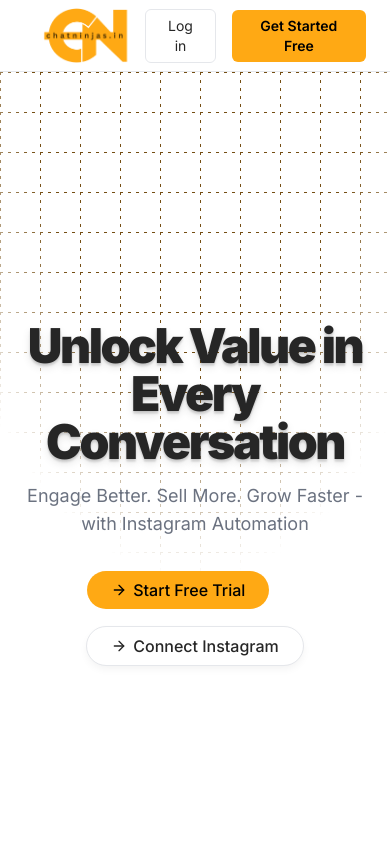
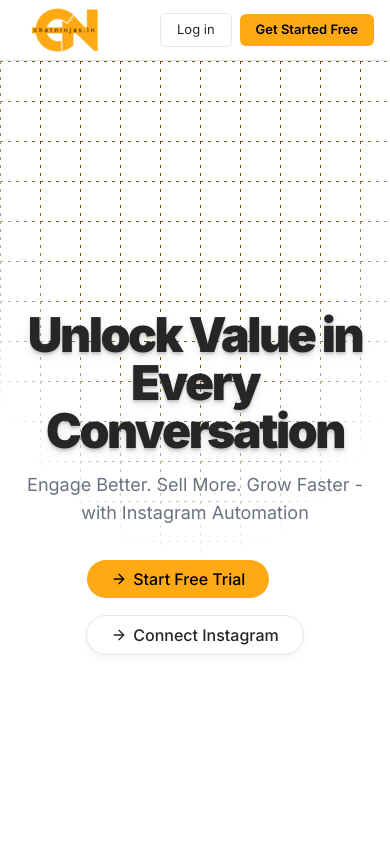
Before and after one commit to ankitkarnwal33/nchat, a Next.js app: page / in a window 390 px wide. Shown: the top 844 px of the page. Built offline with nearby package versions, Linux system fonts and the light colour scheme.

Commit message:
Sidebar issue solved

```diff
--- a/src/app/(dashboard)/layout.tsx
+++ b/src/app/(dashboard)/layout.tsx
@@ -1,9 +1,13 @@
 import { requireAuth } from "@/src/lib/auth-utils";
-import { SidebarInset, SidebarProvider } from "@/src/components/ui/sidebar";
+import {
+  SidebarInset,
+  SidebarProvider,
+  SidebarTrigger,
+} from "@/src/components/ui/sidebar";
 import AppSidebar from "@/src/components/app-sidebar";
 import { caller } from "@/src/trpc/server";
 import { cookies } from "next/headers";
-
+import { cn } from "@/src/lib/utils";
 export default async function DashboardLayout({
   children,
 }: {
@@ -13,6 +17,7 @@ export default async function DashboardLayout({
   const instagramAccounts = await caller.getInstagramAccounts();
   const cookieStore = await cookies();
   const activeAccountId = cookieStore.get("activeAccountId")?.value || null;
+
   return (
     <SidebarProvider>
       <AppSidebar
@@ -21,6 +26,7 @@ export default async function DashboardLayout({
       />
       <SidebarInset>
         <div className="flex flex-col  h-screen w-full px-4 py-4">
+          <SidebarTrigger className={"size-8 text-lg"} />
           {children}
         </div>
       </SidebarInset>
--- a/src/components/HomePage.tsx
+++ b/src/components/HomePage.tsx
@@ -171,7 +171,7 @@ export function NavBar() {
       initial={{ y: -56, opacity: 0 }}
       animate={{ y: 0, opacity: 1 }}
       transition={{ duration: 0.6, ease: [0.22, 1, 0.36, 1] }}
-      className="sticky top-0 z-50 flex items-center justify-between px-6 md:px-10  border-b py-2 border-border bg-background/80 backdrop-blur-xl"
+      className="sticky top-0 z-50 flex items-center justify-between px-4 sm:px-6 md:px-10  border-b py-2 border-border bg-background/80 backdrop-blur-xl"
     >
       <Link href={"/"}>
         <Image
@@ -179,15 +179,15 @@ export function NavBar() {
           width={200}
           height={200}
           alt="Chatninjas.in"
-          className="w-32"
+          className="w-24 md:w-32"
         />
       </Link>
-      <div className="flex items-center gap-4">
+      <div className="flex items-center gap-2 md:gap-4">
         <Link href={"/login"}>
           <motion.button
             whileHover={{ scale: 1.03 }}
             whileTap={{ scale: 0.97 }}
-            className="px-4 py-1.5 rounded-[var(--radius)] border border-border text-sm text-foreground bg-transparent hover:bg-secondary transition-colors cursor-pointer"
+            className="px-4 py-1.5 rounded-lg border border-border text-[13px] sm:text-sm text-foreground bg-transparent hover:bg-secondary transition-colors cursor-pointer"
           >
             Log in
           </motion.button>
@@ -196,7 +196,7 @@ export function NavBar() {
           <motion.button
             whileHover={{ scale: 1.04 }}
             whileTap={{ scale: 0.97 }}
-            className="px-4 py-1.5 rounded-[var(--radius)] bg-primary text-primary-foreground text-sm font-semibold cursor-pointer hover:opacity-90 transition-opacity"
+            className="px-4 py-1.5 rounded-lg bg-primary text-primary-foreground text-[13px] sm:text-sm font-semibold cursor-pointer hover:opacity-90 transition-opacity"
           >
             Get Started Free
           </motion.button>
@@ -204,10 +204,6 @@ export function NavBar() {
       </div>
     </motion.nav>
   );
-}
-
-function HeroSection() {
-  return <Hero />;
 }
 
 export function ProblemSection() {
--- a/src/components/app-sidebar.tsx
+++ b/src/components/app-sidebar.tsx
@@ -10,14 +10,12 @@ import {
   SidebarMenuButton,
   SidebarMenuItem,
   SidebarSeparator,
-  SidebarTrigger,
 } from "./ui/sidebar";
 import {
   CreditCardIcon,
   HomeIcon,
   LogOutIcon,
   StarIcon,
-  UsersIcon,
   ZapIcon,
 } from "lucide-react";
 import Link from "next/link";
@@ -49,12 +47,12 @@ const menuItems = [
 ];
 
 import { usePathname, useRouter } from "next/navigation";
-import { useSidebar } from "@/src/components/ui/sidebar";
 
 import { authClient } from "../lib/auth-client";
 import { toast } from "sonner";
 
 import AccountChange from "./AccountChange";
+import Image from "next/image";
 
 export default function AppSidebar({
   instagramAccounts,
@@ -69,19 +67,21 @@ export default function AppSidebar({
   activeAccountId: string | null;
 }) {
   const pathname = usePathname();
-  const { open } = useSidebar();
   const router = useRouter();
 
   return (
     <Sidebar collapsible="icon">
       <SidebarHeader>
-        {open && <h2 className="text-2xl font-bold mt-2">ChatNinjas</h2>}
-        <SidebarTrigger
-          className={cn("absolute top-3 right-2", open ? "rotate-180" : "")}
+        <Image
+          src={"/chatninjas.in.png"}
+          width={200}
+          height={200}
+          alt="Chatninjas.in"
+          className="w-24"
         />
       </SidebarHeader>
       <SidebarContent>
-        <SidebarMenu className={cn(!open ? "mt-10" : "")}>
+        <SidebarMenu>
           {instagramAccounts.length > 0 ? (
             <SidebarGroup>
               <SidebarGroupContent>
```
